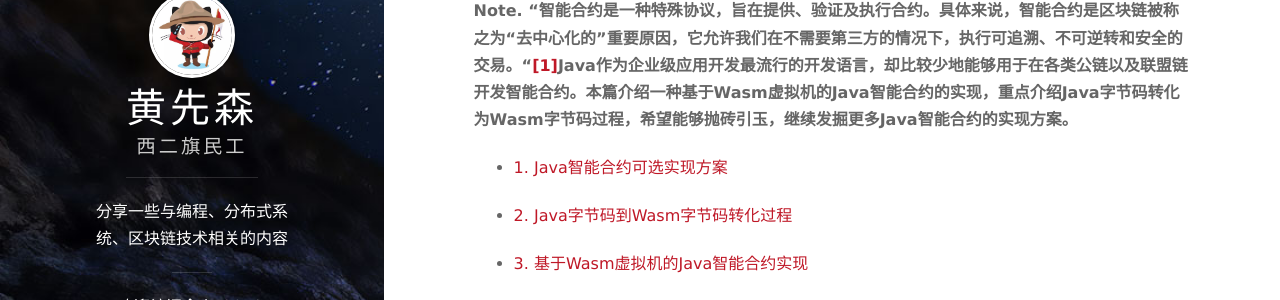
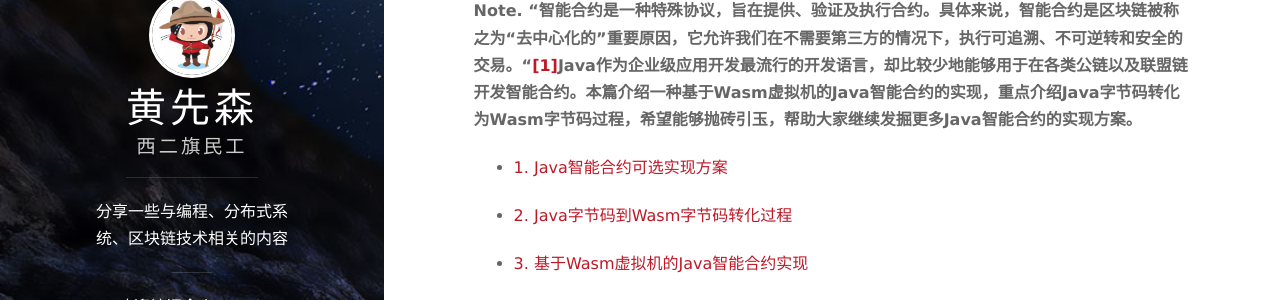
Before and after one commit to berryjam/berryjam.github.io, a Jekyll site: the page built from _posts/2020-06-20-Java智能合约实现探索.md, in a window 1280 px wide and 900 px high. Shown: the part 211-511 px from the top of the window. Built offline with Jekyll 4.4.1, drawn with Linux system fonts in a browser that asks for light colours; nearby versions of some CDN libraries; comment, search, counter and statistics services are not loaded.

Commit message:
Update 2020-06-20-Java智能合约实现探索.md

```diff
--- a/_posts/2020-06-20-Java智能合约实现探索.md
+++ b/_posts/2020-06-20-Java智能合约实现探索.md
@@ -8,7 +8,7 @@ tags: 智能合约 Java字节码 Wasm字节码 虚拟机
 
 # Java智能合约实现探索
 
-**Note. “智能合约是一种特殊协议，旨在提供、验证及执行合约。具体来说，智能合约是区块链被称之为“去中心化的”重要原因，它允许我们在不需要第三方的情况下，执行可追溯、不可逆转和安全的交易。“[[1]](http://www.woshipm.com/blockchain/1442574.html)Java作为企业级应用开发最流行的开发语言，却比较少地能够用于在各类公链以及联盟链开发智能合约。本篇介绍一种基于Wasm虚拟机的Java智能合约的实现，重点介绍Java字节码转化为Wasm字节码过程，希望能够抛砖引玉，继续发掘更多Java智能合约的实现方案。**
+**Note. “智能合约是一种特殊协议，旨在提供、验证及执行合约。具体来说，智能合约是区块链被称之为“去中心化的”重要原因，它允许我们在不需要第三方的情况下，执行可追溯、不可逆转和安全的交易。“[[1]](http://www.woshipm.com/blockchain/1442574.html)Java作为企业级应用开发最流行的开发语言，却比较少地能够用于在各类公链以及联盟链开发智能合约。本篇介绍一种基于Wasm虚拟机的Java智能合约的实现，重点介绍Java字节码转化为Wasm字节码过程，希望能够抛砖引玉，帮助大家继续发掘更多Java智能合约的实现方案。**
 
 - [1. Java智能合约可选实现方案](https://github.com/berryjam/berryjam.github.io/blob/master/_posts/2020-06-20-Java%E6%99%BA%E8%83%BD%E5%90%88%E7%BA%A6%E5%AE%9E%E7%8E%B0%E6%8E%A2%E7%B4%A2.md#1-java%E6%99%BA%E8%83%BD%E5%90%88%E7%BA%A6%E5%8F%AF%E9%80%89%E5%AE%9E%E7%8E%B0%E6%96%B9%E6%A1%88)
 
```
